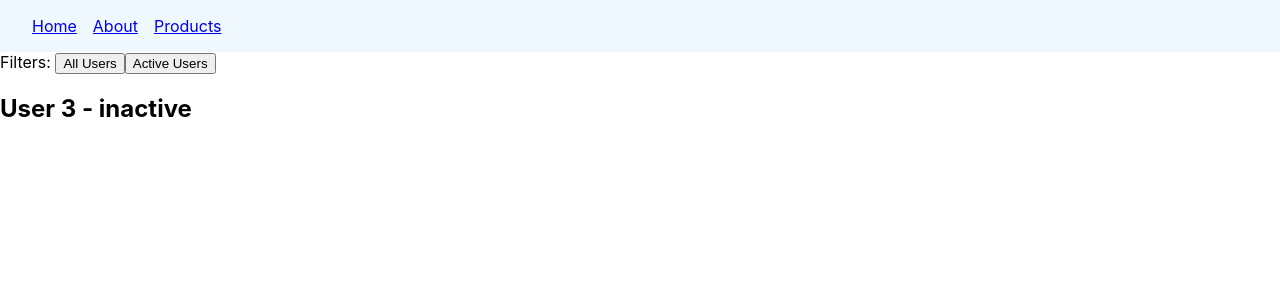
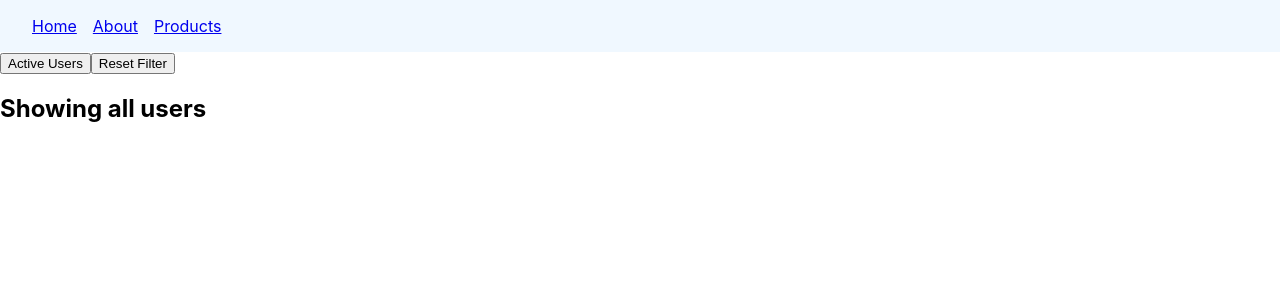
Before and after one commit to gopinav/React-Router-Tutorials, a React (Create React App) app in the folder react-router-demo/: page /users in a window 1280 px wide. Shown: the top 300 px of the page. Built offline with nearby package versions, Linux system fonts and the light colour scheme.

Commit message:
Search Params

```diff
--- a/react-router-demo/src/components/Users.js
+++ b/react-router-demo/src/components/Users.js
@@ -2,23 +2,19 @@
 
 export const Users = () => {
   const [searchParams, setSearchParams] = useSearchParams()
-  const status = searchParams.get('status')
+  const showActiverUsers = searchParams.get('filter') === 'active'
   return (
     <>
       <div>
-        <span>Filters: </span>
-        <button onClick={() => setSearchParams({})}>All Users</button>
-        <button onClick={() => setSearchParams({ status: 'active' })}>
+        <button onClick={() => setSearchParams({ filter: 'active' })}>
           Active Users
         </button>
+        <button onClick={() => setSearchParams({})}>Reset Filter</button>
       </div>
-      {status === 'active' ? (
-        <>
-          <h2>User 1 - active</h2>
-          <h2>User 2 - active</h2>
-        </>
+      {showActiverUsers ? (
+        <h2>Showing active users</h2>
       ) : (
-        <h2>User 3 - inactive</h2>
+        <h2>Showing all users</h2>
       )}
       <Outlet />
     </>
```
